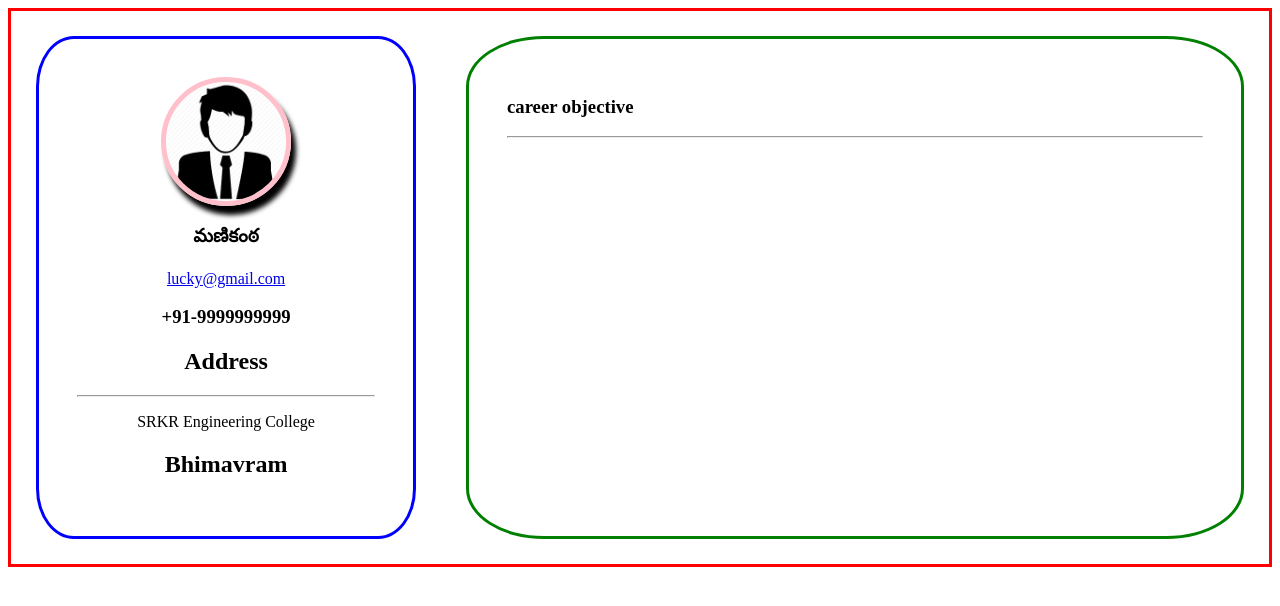
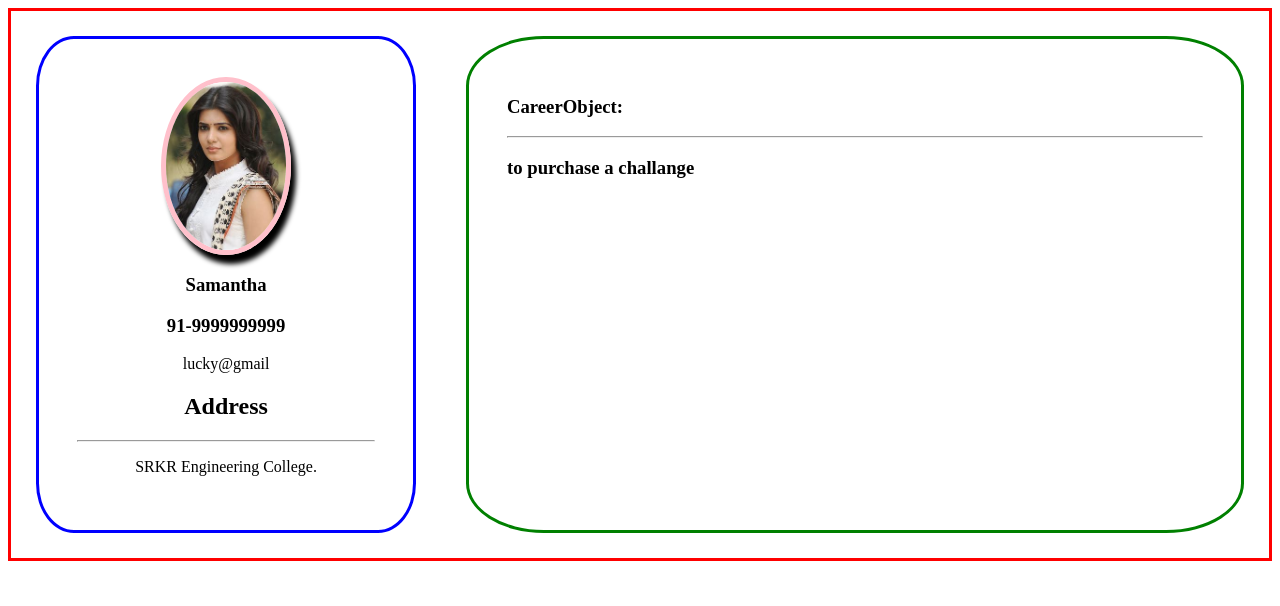
Before and after one commit to manikantalucky/Mani-Apps, a plain HTML site: page index.html in a window 1280 px wide. Drawn offline with Linux system fonts and the light colour scheme.

Commit message:
commited1

```diff
--- /dev/null
+++ b/data.json
@@ -0,0 +1,11 @@
+{"basic":{
+  "image":"maa.jpg",
+  "name":"Samantha",
+  "phoneno":"91-9999999999",
+  "email":"lucky@gmail",
+  "Address":"SRKR Engineering College."
+},
+"CareerObject":{
+  "info":"to purchase a challange "
+}
+}
--- /dev/null
+++ b/data1.json
@@ -0,0 +1,4 @@
+{"basics":{
+    "carrer" :"carrer objective"
+  }
+}
--- a/index.html
+++ b/index.html
@@ -1,27 +1,30 @@
 <html>
 <head>
   <title>resume</title>
-  <meta name="viewport" content="width=device-width, initial-value=1%">
+  <meta name="viewport" content="width=device-width, initial-scale=1.0">
   <link rel="stylesheet" href="style.css">
 </head>
 <body>
 <div class="parent">
   <div class ="childone">
-  <img src="male.png" alt="profile name">
-  <h3>మణికంఠ</h3>
+    <!--
+  <img src="maa.jpg" alt="profile name">
+  <h3>Samantha</h3>
   <a href="mailto:manikantaluckyjannu@gmail.com">lucky@gmail.com</a>
   <h3>+91-9999999999</h3>
 <h2> Address</h2>
 <hr>
 <p>SRKR Engineering College</p>
-<h2>Bhimavram</h2>
-
+<h2>Bhimavram</h2>-->
   </div>
   <div class="childtwo">
-    <h3>career objective</h3>
-    <hr>
+    <!-- <h3>career objective</h3>
+    <hr>-->
 
   </div>
 </div>
+<script type="text/javascript" src="main.js">
+
+</script>
 </body>
 </html>
--- /dev/null
+++ b/main.js
@@ -0,0 +1,62 @@
+function getfile(file,callback) {
+
+var xhr = new XMLHttpRequest();
+xhr.overrideMimeType("application/json");
+xhr.open("GET",file,true);
+xhr.onreadystatechange = function(){
+  if(xhr.readyState === 4 && xhr.status == "200"){
+  callback(xhr.responseText);
+
+}
+};
+xhr.send(null);
+}
+getfile("data.json",function(text){
+  var data = JSON.parse(text);
+    var data1 = JSON.parse(text);
+  console.log(data);
+  details(data.basic);
+  career(data1.CareerObject);
+})
+
+
+var child = document.querySelector(".childone");
+
+function details(det) {
+  var img = document.createElement("img");
+ img.src = det.image;
+child.appendChild(img);
+var name = document.createElement("h3");
+name.textContent = det.name;
+child.appendChild(name);
+var number = document.createElement("h3");
+number.textContent = det.phoneno;
+child.appendChild(number);
+var mail = document.createElement("a");
+mail.herf =" mailto:manikantaluckyjannu@gmail.com";
+mail.textContent = det.email;
+child.appendChild(mail);
+
+var address1 = document.createElement("h2");
+address1.textContent = "Address";
+child.appendChild(address1);
+var line = document.createElement("hr");
+child.appendChild(line);
+
+var address = document.createElement("p");
+address.textContent = det.Address;
+child.appendChild(address);
+}
+var child2 = document.querySelector(".childtwo");
+function career(careerinfo){
+
+  var car1 = document.createElement("h3");
+  car1.textContent = "CareerObject:";
+  child2.appendChild(car1);
+  var lin = document.createElement("hr");
+  child2.appendChild(lin);
+  var car = document.createElement("h3");
+  car.textContent = careerinfo.info;
+  child2.appendChild(car);
+
+}
```
Also changed, not shown: maa.jpg (added).
